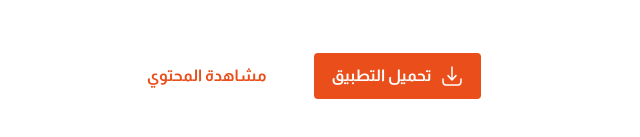
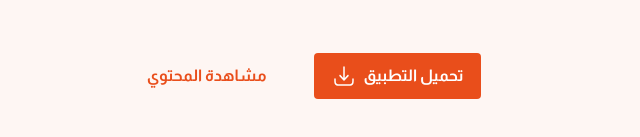
Before and after one commit to alihatem361/Vclasses-Desktop-only, a plain HTML site: page index.html in a window 1280 px wide. Shown: the part 617-754 px from the top of the page, 338-978 px from the left. Drawn offline with nearby package versions, Linux system fonts and the light colour scheme.

Commit message:
Update background color and button text for improved clarity and consistency

```diff
--- a/index.html
+++ b/index.html
@@ -100,7 +100,7 @@
 
       .main-container {
         min-height: 100vh;
-        background-color: white;
+        background-color: var(--color-orange-tertiary);
         display: flex;
         flex-direction: column;
         align-items: center;
@@ -304,6 +304,7 @@
             <!-- Download App Button -->
             <button class="btn-base btn-filled" onclick="downloadApp()">
               <!-- Download Icon -->
+              <span>تحميل التطبيق</span>
               <svg
                 width="24"
                 height="24"
@@ -320,7 +321,6 @@
                   fill="white"
                 />
               </svg>
-              <span>تحميل التطبيق</span>
             </button>
             <!-- View Content Button -->
             <button class="btn-base btn-outline" onclick="viewContent()">
--- a/style.css
+++ b/style.css
@@ -1,6 +1,7 @@
 :root {
   --color-orange-primary: #e94e1b;
   --color-orange-secondary: #fbdbd0;
+  --color-orange-tertiary: #fef6f3;
   --color-dark-primary: #1c374a;
   --font-family-base: "Almarai", -apple-system, Roboto, Helvetica, sans-serif;
 }
```
